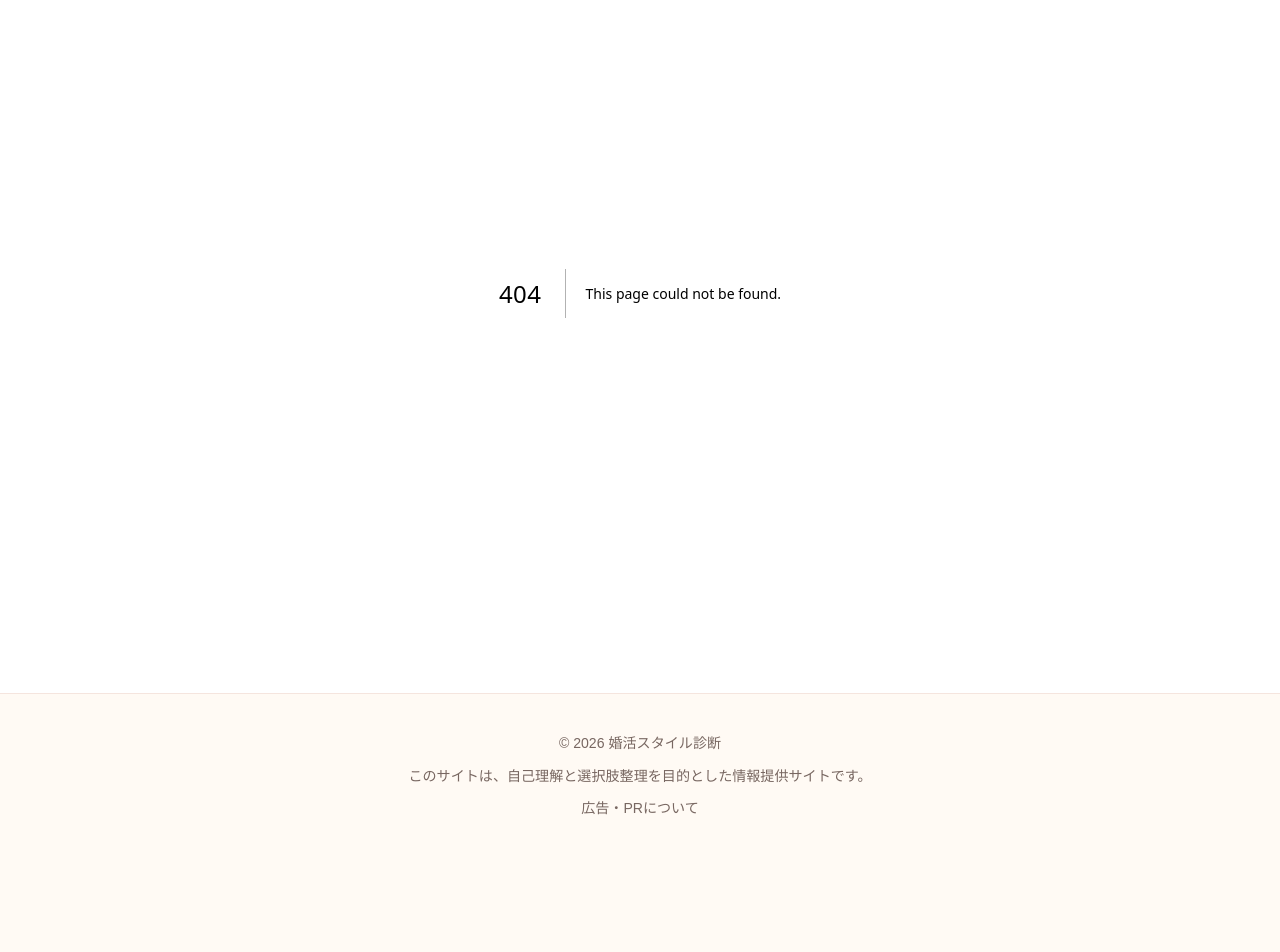
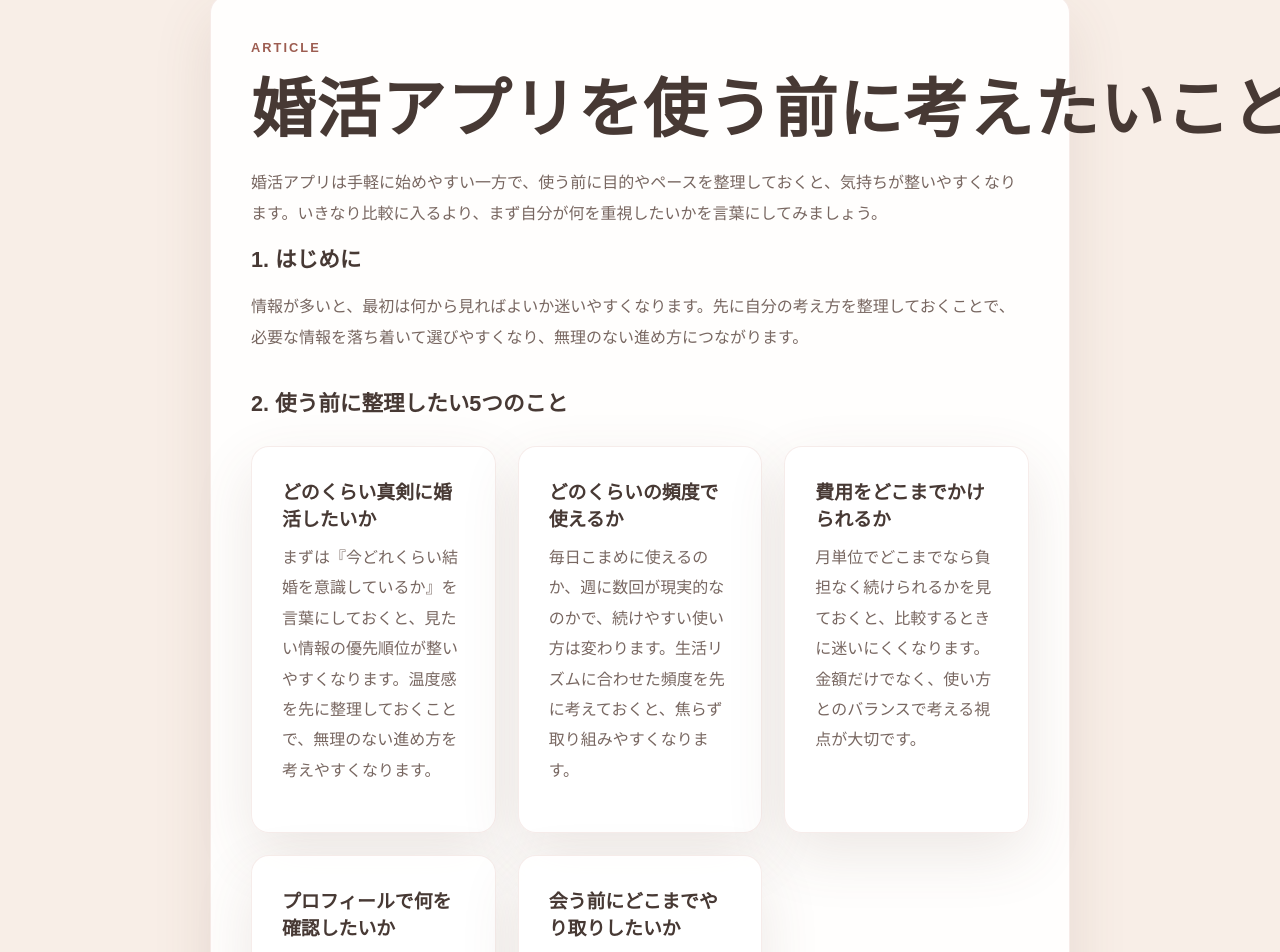
Before and after one commit to kenichis1971-cloud/konkatsu-diagnosis-site, a Next.js app: page /articles/before-using-marriage-apps in a window 1280 px wide. Before the commit this address had no page. Shown: the part 168-1120 px from the top of the page. Before the commit the page ends 1026 px from the top, so only its background shows below. Built offline with nearby package versions, Linux system fonts and the light colour scheme.

Commit message:
Add third article page for marriage app preparation

```diff
--- /dev/null
+++ b/app/articles/before-using-marriage-apps/page.tsx
@@ -0,0 +1,67 @@
+import Link from "next/link";
+import { createPageMetadata } from "@/lib/seo";
+
+export const metadata = createPageMetadata({
+  title: "婚活アプリを使う前に考えたいこと | 婚活コラム",
+  description:
+    "婚活アプリを使う前に、真剣度・使いやすさ・費用感・プロフィール確認・やり取りのペースを整理するための記事です。",
+  path: "/articles/before-using-marriage-apps",
+});
+
+const preparationPoints = [
+  { title: "どのくらい真剣に婚活したいか", body: "まずは『今どれくらい結婚を意識しているか』を言葉にしておくと、見たい情報の優先順位が整いやすくなります。温度感を先に整理しておくことで、無理のない進め方を考えやすくなります。" },
+  { title: "どのくらいの頻度で使えるか", body: "毎日こまめに使えるのか、週に数回が現実的なのかで、続けやすい使い方は変わります。生活リズムに合わせた頻度を先に考えておくと、焦らず取り組みやすくなります。" },
+  { title: "費用をどこまでかけられるか", body: "月単位でどこまでなら負担なく続けられるかを見ておくと、比較するときに迷いにくくなります。金額だけでなく、使い方とのバランスで考える視点が大切です。" },
+  { title: "プロフィールで何を確認したいか", body: "プロフィールで重視したい項目を決めておくと、情報に振り回されにくくなります。価値観や生活のイメージなど、自分が安心して話せそうだと感じる視点を持っておくと整理しやすくなります。" },
+  { title: "会う前にどこまでやり取りしたいか", body: "メッセージを重ねてから会いたいのか、早めに会って話したいのかは人それぞれです。自分の心地よい距離感を先に決めておくと、やり取りのペースを調整しやすくなります。" },
+];
+
+export default function BeforeUsingMarriageAppsArticlePage() {
+  return (
+    <main>
+      <section className="section section--soft" aria-labelledby="before-using-marriage-apps-title">
+        <div className="section__inner">
+          <article className="page-card content-area before-start-article" aria-labelledby="before-using-marriage-apps-title">
+            <p className="eyebrow">Article</p>
+            <h1 id="before-using-marriage-apps-title">婚活アプリを使う前に考えたいこと</h1>
+            <p>婚活アプリは手軽に始めやすい一方で、使う前に目的やペースを整理しておくと、気持ちが整いやすくなります。いきなり比較に入るより、まず自分が何を重視したいかを言葉にしてみましょう。</p>
+
+            <section aria-labelledby="before-using-marriage-apps-intro">
+              <h2 id="before-using-marriage-apps-intro">1. はじめに</h2>
+              <p>情報が多いと、最初は何から見ればよいか迷いやすくなります。先に自分の考え方を整理しておくことで、必要な情報を落ち着いて選びやすくなり、無理のない進め方につながります。</p>
+            </section>
+
+            <section aria-labelledby="before-using-marriage-apps-five-points" className="before-start-points">
+              <h2 id="before-using-marriage-apps-five-points">2. 使う前に整理したい5つのこと</h2>
+              <div className="card-grid">
+                {preparationPoints.map((point) => (
+                  <section className="text-card" key={point.title}>
+                    <h3>{point.title}</h3>
+                    <p>{point.body}</p>
+                  </section>
+                ))}
+              </div>
+              <p>整理した内容をもとに、<Link href="/marriage-apps">婚活アプリ比較の準備ページ</Link>を見ると、確認したいポイントを絞り込みやすくなります。</p>
+            </section>
+
+            <section aria-labelledby="before-using-marriage-apps-ease">
+              <h2 id="before-using-marriage-apps-ease">3. 「気軽さ」だけで決めない方がよい理由</h2>
+              <p>使いやすさは大切ですが、それだけで判断すると、後から目的とのズレを感じることがあります。自分の温度感や続けやすいペースと合っているかをあわせて確認することで、より納得感のある選び方をしやすくなります。</p>
+            </section>
+
+            <section aria-labelledby="before-using-marriage-apps-with-diagnosis">
+              <h2 id="before-using-marriage-apps-with-diagnosis">4. 診断結果と合わせて考える</h2>
+              <p>確認したい点はタイプによって変わります。自然な出会いを重視したい人、行動量を増やしたい人、条件整理をしたい人など、それぞれの視点で優先順位は異なります。</p>
+              <p><Link href="/diagnosis">10問診断</Link>の結果とあわせて見直すと、自分に合う比較軸を言葉にしやすくなります。必要に応じて<Link href="/articles">コラム一覧</Link>から他の記事を読むと、考え方をさらに整理しやすくなります。</p>
+            </section>
+
+            <section aria-labelledby="before-using-marriage-apps-summary">
+              <h2 id="before-using-marriage-apps-summary">5. まとめ</h2>
+              <p>アプリを選ぶ前に、自分の使い方や優先順位を先に言葉にしておくことが大切です。比較の前に軸を持っておくことで、情報の受け取り方がやわらかくなり、次の一歩を落ち着いて考えやすくなります。</p>
+            </section>
+          </article>
+        </div>
+      </section>
+    </main>
+  );
+}
--- a/app/sitemap.ts
+++ b/app/sitemap.ts
@@ -9,6 +9,7 @@ export default function sitemap(): MetadataRoute.Sitemap {
     "/articles",
     "/articles/before-start",
     "/articles/compare-marriage-agencies",
+    "/articles/before-using-marriage-apps",
     "/marriage-agencies",
     "/marriage-apps",
     "/fortune",
```
Also changed, not shown: app/articles/page.tsx (+5 -2 lines).
